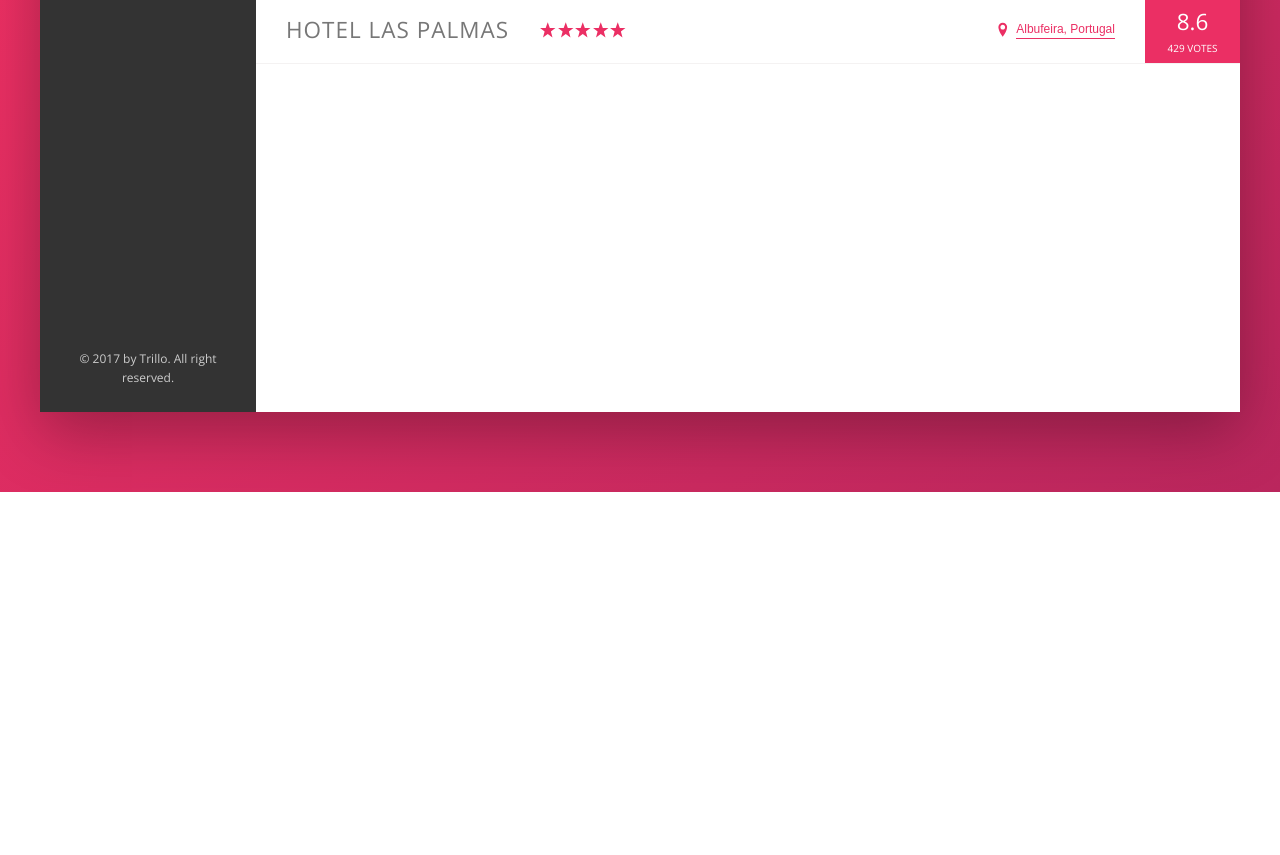
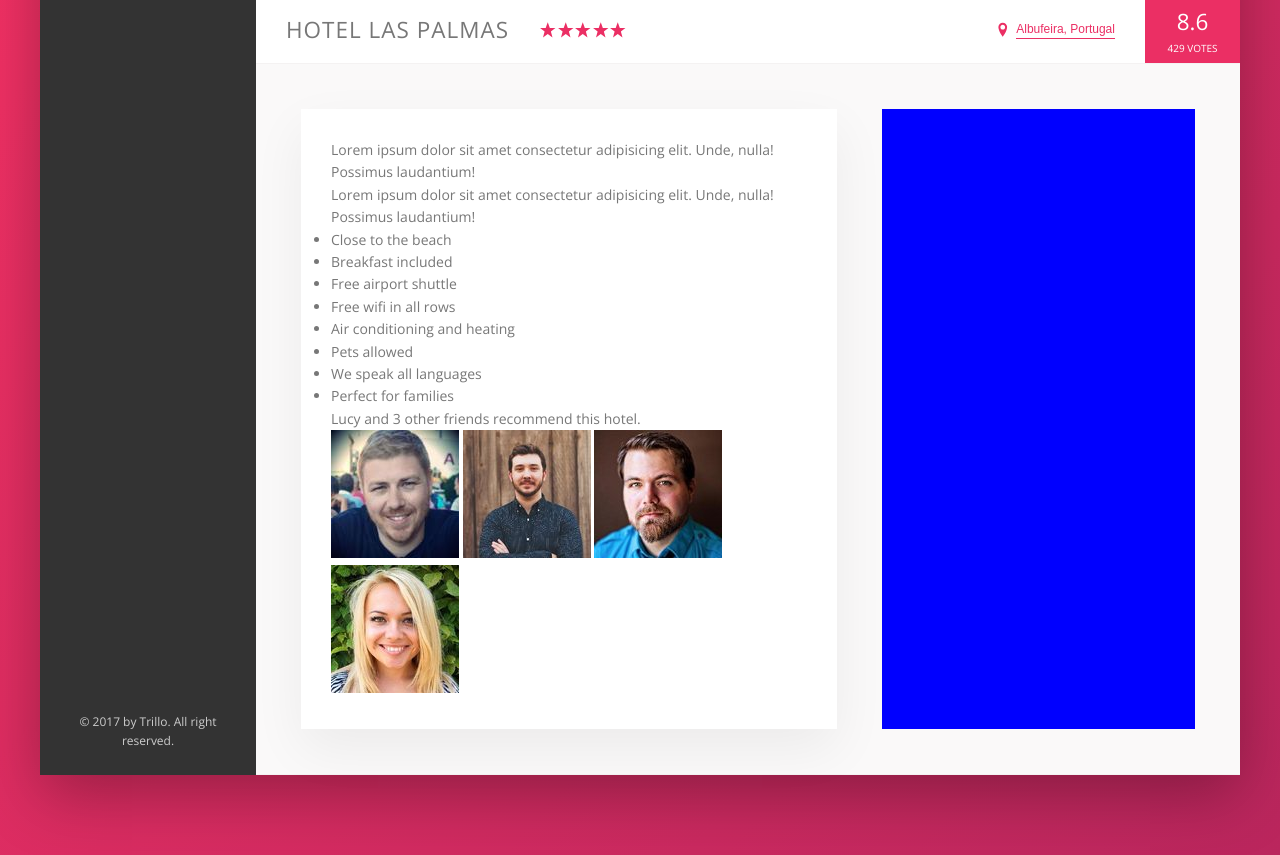
Before and after one commit to YardenPorat/Trillo-Project, a plain HTML site: page index.html in a window 1280 px wide. Shown: the part 538-1393 px from the top of the page. Before the commit the page ends 1030 px from the top, so only its background shows below. Drawn offline with nearby package versions, Linux system fonts and the light colour scheme.

Commit message:
Building the Description Section - Part 1

```diff
--- a/css/style.css
+++ b/css/style.css
@@ -9,7 +9,10 @@
   --color-gray-dark-1: #333;
   --color-gray-dark-2: #777;
   --color-gray-dark-3: #999;
-  --shadow-dark: 0 2rem 6rem rgba(0, 0, 0, 0.3); }
+  --color-white: #fff;
+  --line: 1px solid var(--color-gray-light-2);
+  --shadow-dark: 0 2rem 6rem rgba(0, 0, 0, 0.3);
+  --shadow-light: 0 2rem 5rem rgba(0, 0, 0, 0.06); }
 
 * {
   margin: 0;
@@ -104,7 +107,7 @@ body {
     width: 1.75rem;
     border-radius: 50%;
     background-color: var(--color-primary);
-    color: #fff;
+    color: var(--color-white);
     position: absolute;
     top: 1.5rem;
     right: 1.1rem;
@@ -173,7 +176,7 @@ body {
 .overview {
   display: flex;
   align-items: center;
-  border-bottom: 1px solid var(--color-gray-light-2); }
+  border-bottom: var(--line); }
   .overview__heading {
     font-size: 2.25rem;
     font-weight: 300;
@@ -197,7 +200,7 @@ body {
     align-self: stretch;
     background-color: var(--color-primary);
     margin-left: 3rem;
-    color: #fff;
+    color: var(--color-white);
     padding: 0 2.25rem;
     display: flex;
     flex-direction: column;
@@ -237,12 +240,29 @@ body {
     transform: scale(1);
     box-shadow: none; } }
 
+.detail {
+  display: flex;
+  padding: 4.5rem;
+  background-color: var(--color-gray-light-1);
+  border-bottom: var(--line); }
+
+.user-description {
+  font-size: 1.4rem;
+  background-color: var(--color-white);
+  box-shadow: var(--shadow-light);
+  padding: 3rem;
+  flex: 0 0 60%;
+  margin-right: 4.5rem; }
+
+.user-reviews {
+  background-color: blue;
+  flex: 1; }
+
 .container {
   max-width: 120rem;
   margin: 8rem auto;
   background-color: var(--color-gray-light-1);
-  box-shadow: var(--shadow-dark);
-  min-height: 75vh; }
+  box-shadow: var(--shadow-dark); }
 
 .header {
   font-size: 1.4rem;
@@ -265,5 +285,4 @@ body {
 
 .hotel-view {
   background-color: #fff;
-  height: 80rem;
   flex: 1; }
--- a/index.html
+++ b/index.html
@@ -1,5 +1,6 @@
 <!DOCTYPE html>
 <html lang="en">
+
 <head>
     <meta charset="UTF-8">
     <meta name="viewport" content="width=device-width, initial-scale=1.0">
@@ -10,6 +11,7 @@
 
     <title>trillo &mdash; Your all-in-one booking app</title>
 </head>
+
 <body>
     <div class="container">
         <header class="header">
@@ -45,7 +47,7 @@
             <nav class="sidebar">
                 <ul class="side-nav">
                     <li class="side-nav__item side-nav__item--active">
-                            <a href="#" class="side-nav__link "  rel="noopener noreferrer">
+                        <a href="#" class="side-nav__link " rel="noopener noreferrer">
                             <svg class="side-nav__icon">
                                 <use xlink:href="img/sprite.svg#icon-home"></use>
                             </svg>
@@ -53,7 +55,7 @@
                         </a>
                     </li>
                     <li class="side-nav__item">
-                            <a href="#" class="side-nav__link"  rel="noopener noreferrer">
+                        <a href="#" class="side-nav__link" rel="noopener noreferrer">
                             <svg class="side-nav__icon">
                                 <use xlink:href="img/sprite.svg#icon-aircraft-take-off"></use>
                             </svg>
@@ -61,7 +63,7 @@
                         </a>
                     </li>
                     <li class="side-nav__item">
-                            <a href="#" class="side-nav__link"  rel="noopener noreferrer">
+                        <a href="#" class="side-nav__link" rel="noopener noreferrer">
                             <svg class="side-nav__icon">
                                 <use xlink:href="img/sprite.svg#icon-key"></use>
                             </svg>
@@ -69,7 +71,7 @@
                         </a>
                     </li>
                     <li class="side-nav__item">
-                            <a href="#" class="side-nav__link"  rel="noopener noreferrer">
+                        <a href="#" class="side-nav__link" rel="noopener noreferrer">
                             <svg class="side-nav__icon">
                                 <use xlink:href="img/sprite.svg#icon-map"></use>
                             </svg>
@@ -121,8 +123,43 @@
                         <div class="overview__rating--count">429 votes</div>
                     </div>
                 </div>
+                <div class="detail">
+                    <div class="user-description">
+                        <p class="paragraph">
+                            Lorem ipsum dolor sit amet consectetur adipisicing elit. Unde, nulla! Possimus laudantium!
+                        </p>
+                        <p class="paragraph">
+                            Lorem ipsum dolor sit amet consectetur adipisicing elit. Unde, nulla! Possimus laudantium!
+                        </p>
+                        <ul class="list">
+                            <li class="list__item">Close to the beach</li>
+                            <li class="list__item">Breakfast included</li>
+                            <li class="list__item">Free airport shuttle</li>
+                            <li class="list__item">Free wifi in all rows</li>
+                            <li class="list__item">Air conditioning and heating</li>
+                            <li class="list__item">Pets allowed</li>
+                            <li class="list__item">We speak all languages</li>
+                            <li class="list__item">Perfect for families</li>
+                        </ul>
+                        <div class="recommend">
+                                <p class="recommend__count">
+                                    Lucy and 3 other friends recommend this hotel.
+                                </p>
+                                <div class="recommend__friends">
+                                    <img src="img/user-3.jpg" alt="Friend 1" class="recommend__photo">
+                                    <img src="img/user-4.jpg" alt="Friend 2" class="recommend__photo">
+                                    <img src="img/user-5.jpg" alt="Friend 3" class="recommend__photo">
+                                    <img src="img/user-6.jpg" alt="Friend 4" class="recommend__photo">
+                                </div>
+                            </div>
+                    </div>
+                    <div class="user-reviews">
+
+                    </div>
+                </div>
             </main>
         </div>
     </div>
 </body>
+
 </html>
--- a/sass/_base.scss
+++ b/sass/_base.scss
@@ -11,7 +11,10 @@
     --color-gray-dark-1: #333;
     --color-gray-dark-2: #777;
     --color-gray-dark-3: #999;
+    --color-white: #fff;
+    --line: 1px solid var(--color-gray-light-2);
     --shadow-dark: 0 2rem 6rem rgba(0, 0, 0, 0.3);
+    --shadow-light: 0 2rem 5rem rgba(0, 0, 0, 0.06);
 }
 
 * {
--- a/sass/_components.scss
+++ b/sass/_components.scss
@@ -91,7 +91,7 @@
         width: 1.75rem;
         border-radius: 50%;
         background-color: var(--color-primary);
-        color: #fff;
+        color: var(--color-white);
         position: absolute;
         top: 1.5rem;
         right: 1.1rem;
@@ -188,7 +188,7 @@
 .overview {
     display: flex;
     align-items: center;
-    border-bottom: 1px solid var(--color-gray-light-2);
+    border-bottom: var(--line);
     &__heading {
         font-size: 2.25rem;
         font-weight: 300;
@@ -218,7 +218,7 @@
         align-self: stretch;
         background-color: var(--color-primary);
         margin-left: 3rem;
-        color: #fff;
+        color: var(--color-white);
         padding: 0 2.25rem;
         display: flex;
         flex-direction: column;
@@ -271,3 +271,22 @@
         box-shadow: none;
     }
 }
+
+.detail{
+    display: flex;
+    padding: 4.5rem;
+    background-color: var(--color-gray-light-1);
+    border-bottom: var(--line);
+}
+.user-description{
+    font-size: 1.4rem;
+    background-color: var(--color-white);
+    box-shadow: var(--shadow-light);
+    padding: 3rem;
+    flex: 0 0 60%;
+    margin-right: 4.5rem;
+}
+.user-reviews{
+    background-color: blue;
+    flex: 1;
+}
--- a/sass/_layout.scss
+++ b/sass/_layout.scss
@@ -3,7 +3,6 @@
     margin: 8rem auto;
     background-color: var(--color-gray-light-1);
     box-shadow: var(--shadow-dark);
-    min-height: 75vh;
 }
 
 .header {
@@ -30,6 +29,5 @@
 
 .hotel-view {
     background-color: #fff;
-    height: 80rem;
     flex: 1;
 }
```
Lines whose indentation alone changed are shown as unchanged.
